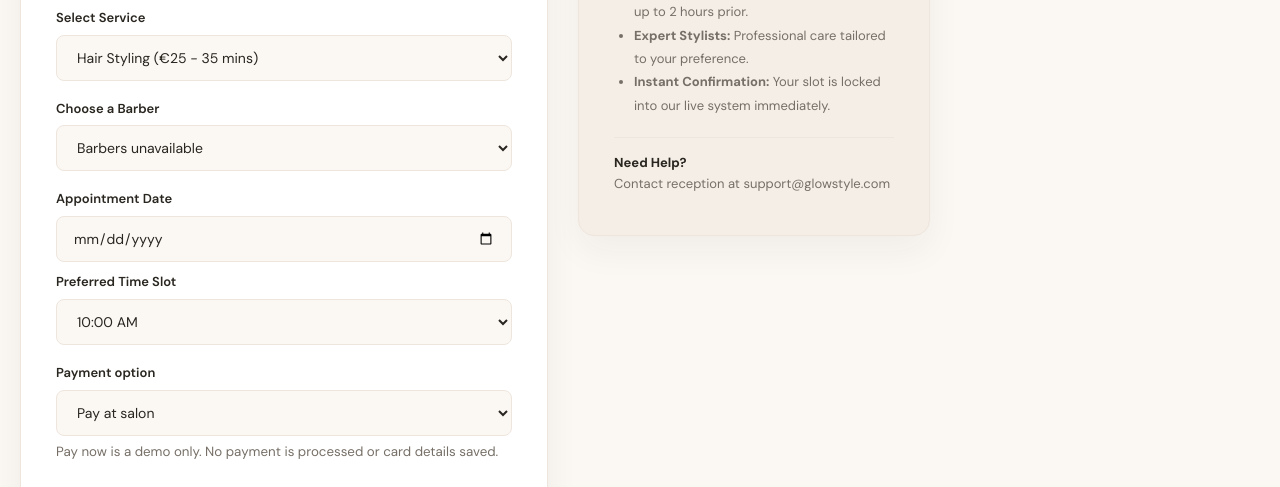
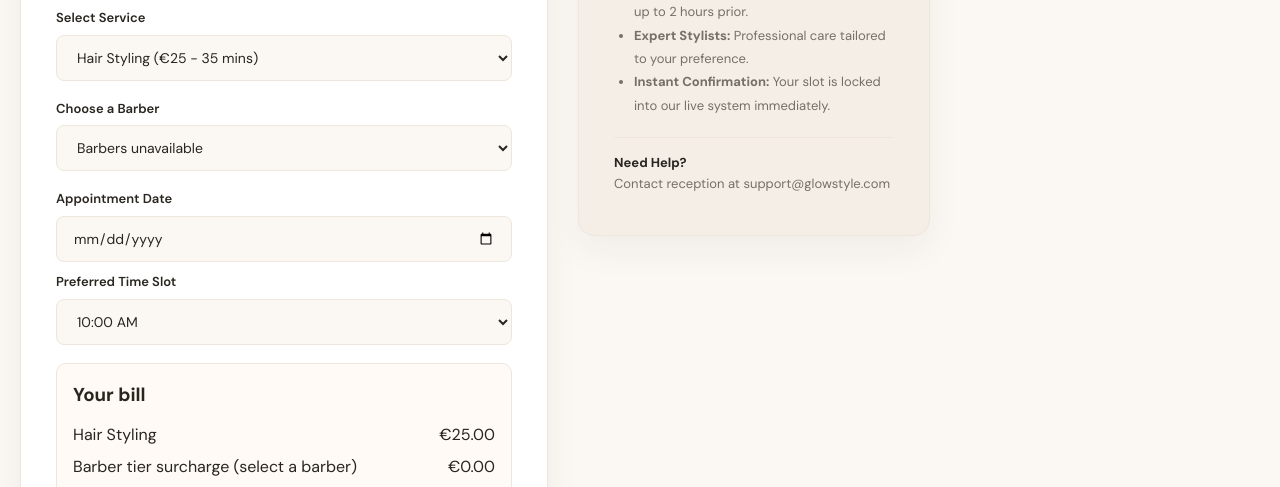
Before and after one commit to hrudayshanker/glow-and-style, a website: page Public/booking.html in a window 1280 px wide. Shown: the part 277-764 px from the top of the page. Drawn offline with nearby package versions, Linux system fonts and the light colour scheme; no server answers.

Commit message:
Show tier-adjusted booking total

```diff
--- a/Public/booking.html
+++ b/Public/booking.html
@@ -68,6 +68,22 @@
                         </select>
                     </div>
 
+                    <section aria-labelledby="bill-heading" class="form-group" style="padding: 16px; border: 1px solid var(--border); border-radius: 10px; background: #fffaf6;">
+                        <h3 id="bill-heading" style="margin-bottom: 12px;">Your bill</h3>
+                        <div style="display: flex; justify-content: space-between; gap: 16px; margin: 7px 0;">
+                            <span id="bill-service-label">Service</span>
+                            <span id="bill-service-price">€0.00</span>
+                        </div>
+                        <div style="display: flex; justify-content: space-between; gap: 16px; margin: 7px 0;">
+                            <span id="bill-tier-label">Barber tier surcharge</span>
+                            <span id="bill-tier-price">€0.00</span>
+                        </div>
+                        <div style="display: flex; justify-content: space-between; gap: 16px; margin-top: 12px; padding-top: 12px; border-top: 1px solid var(--border); font-weight: 700;">
+                            <span>Total</span>
+                            <span id="bill-total">€0.00</span>
+                        </div>
+                    </section>
+
                     <div class="form-group">
                         <label for="select-payment">Payment option</label>
                         <select id="select-payment" required>
--- a/Public/booking.js
+++ b/Public/booking.js
@@ -6,10 +6,46 @@ const barberDetails = document.getElementById("barber-details");
 const portfolioLink = document.getElementById("view-barber-portfolio");
 const barberSchedule = document.getElementById("barber-schedule");
 const timeSelect = document.getElementById("select-time");
+const serviceSelect = document.getElementById("select-service");
 const paymentSelect = document.getElementById("select-payment");
 const demoCardFields = document.getElementById("demo-card-fields");
 const demoCardInputs = [...demoCardFields.querySelectorAll("input")];
 const demoCardNumber = document.getElementById("demo-card-number");
+
+const servicePrices = {
+    "Hair Styling": 25,
+    "Beard Styling": 15,
+    "Head Spa": 40,
+    "Full Makeover": 30
+};
+
+const tierSurcharges = {
+    bronze: 0,
+    standard: 0,
+    silver: 5,
+    gold: 10,
+    platinum: 15
+};
+
+const euro = new Intl.NumberFormat("en-IE", {
+    style: "currency",
+    currency: "EUR"
+});
+
+function renderBill() {
+    const servicePrice = servicePrices[serviceSelect.value] || 0;
+    const barber = selectedBarber();
+    const tier = String(barber?.tier || "").trim().toLowerCase();
+    const tierSurcharge = tierSurcharges[tier] ?? 0;
+
+    document.getElementById("bill-service-label").textContent = serviceSelect.value;
+    document.getElementById("bill-service-price").textContent = euro.format(servicePrice);
+    document.getElementById("bill-tier-label").textContent = barber
+        ? `${barber.tier} tier surcharge`
+        : "Barber tier surcharge (select a barber)";
+    document.getElementById("bill-tier-price").textContent = euro.format(tierSurcharge);
+    document.getElementById("bill-total").textContent = euro.format(servicePrice + tierSurcharge);
+}
 
 demoCardNumber.addEventListener("input", () => {
     const digitCount = demoCardNumber.value.replace(/\D/g, "").length;
@@ -54,6 +90,8 @@ function normalizeTime(value) {
 function selectedBarber() {
     return barbers.find(barber => barber.id === barberSelect.value);
 }
+
+serviceSelect.addEventListener("change", renderBill);
 
 let barbers = [];
 let bookedTimes = new Set();
@@ -129,6 +167,7 @@ async function loadBarbers() {
     }
 
     renderBarberDetails();
+    renderBill();
 }
 
 async function loadSchedule() {
@@ -185,6 +224,7 @@ async function loadSchedule() {
 
 barberSelect.addEventListener("change", async () => {
     renderBarberDetails();
+    renderBill();
     await loadSchedule();
 });
 
@@ -296,3 +336,4 @@ bookingForm.addEventListener("submit", async event => {
 });
 
 loadBarbers();
+renderBill();
```
